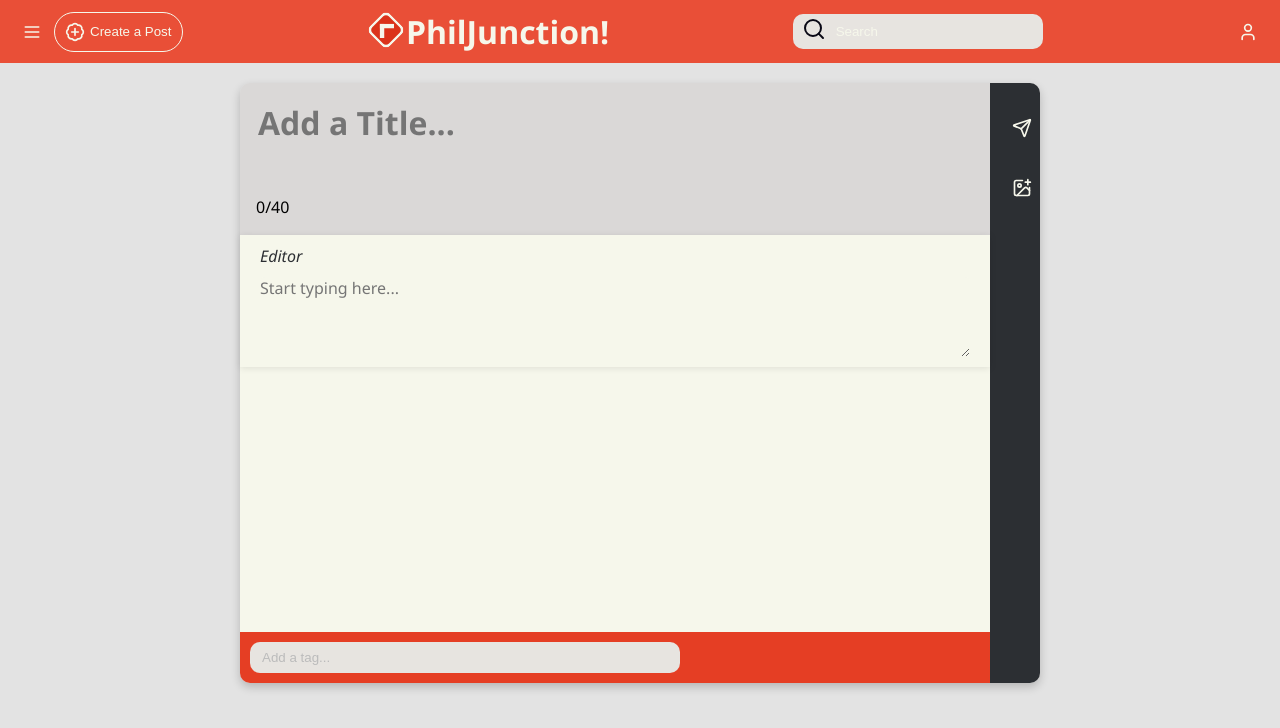
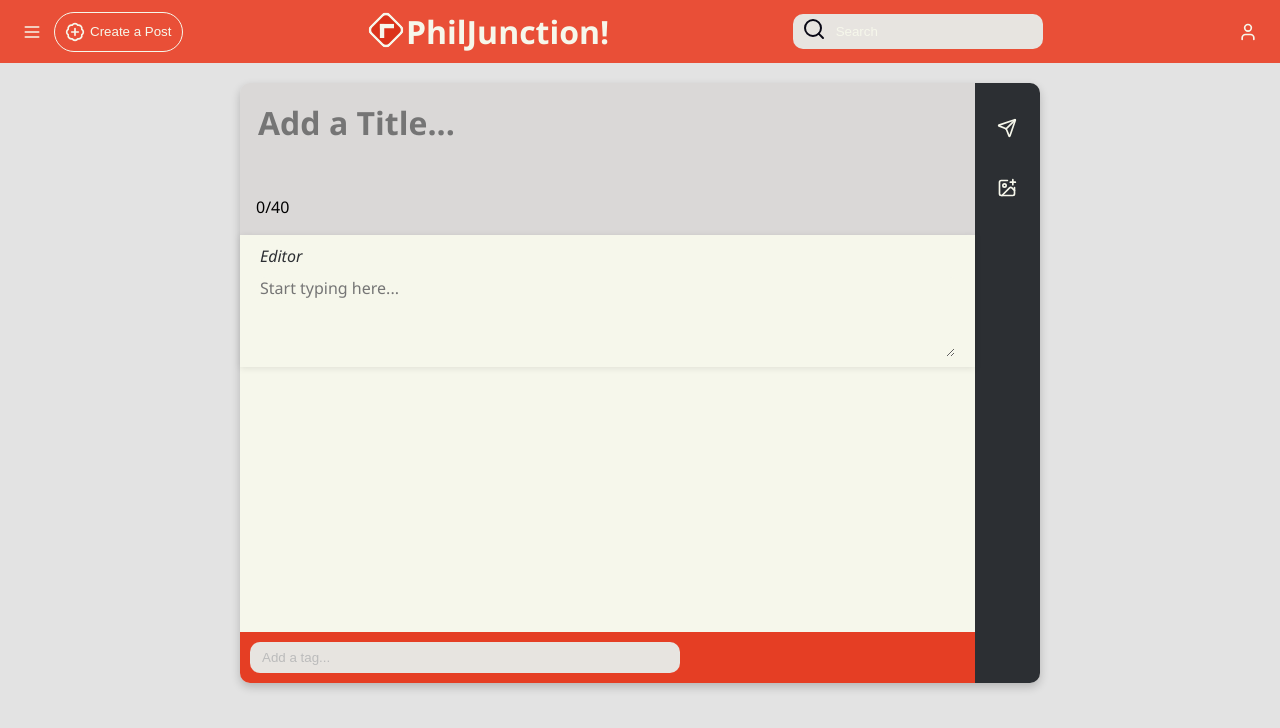
Before and after one commit to tonishii/PhilJunction, a React (Vite) app in the folder frontend/: page /holler in a window 1280 px wide. Shown: the top 728 px of the page. Built offline with nearby package versions, Linux system fonts and the light colour scheme.

Commit message:
Did some styling fixes.

```diff
--- a/frontend/src/components/post.tsx
+++ b/frontend/src/components/post.tsx
@@ -110,8 +110,8 @@ export default function Post({
           <div className="matchWidth">
             <ImageCarousel images={post.images} maxImages={1} />
           </div>
+        </div>
 
-        </div>
         <div className="post-footer">
           {post.tags.map((tag, i) => (
             <span key={tag + i} className="tag">
--- a/frontend/src/styles/create-post.css
+++ b/frontend/src/styles/create-post.css
@@ -3,7 +3,7 @@
   width: min(800px, 100vw);
   height: 600px;
   border-radius: 10px;
-  grid-template-columns: auto 50px;
+  grid-template-columns: auto 65px;
   box-shadow: 0 4px 10px rgba(0, 0, 0, 0.2);
 }
 
```
Also changed, not shown: frontend/src/pages/searchpage.tsx (indentation only).
